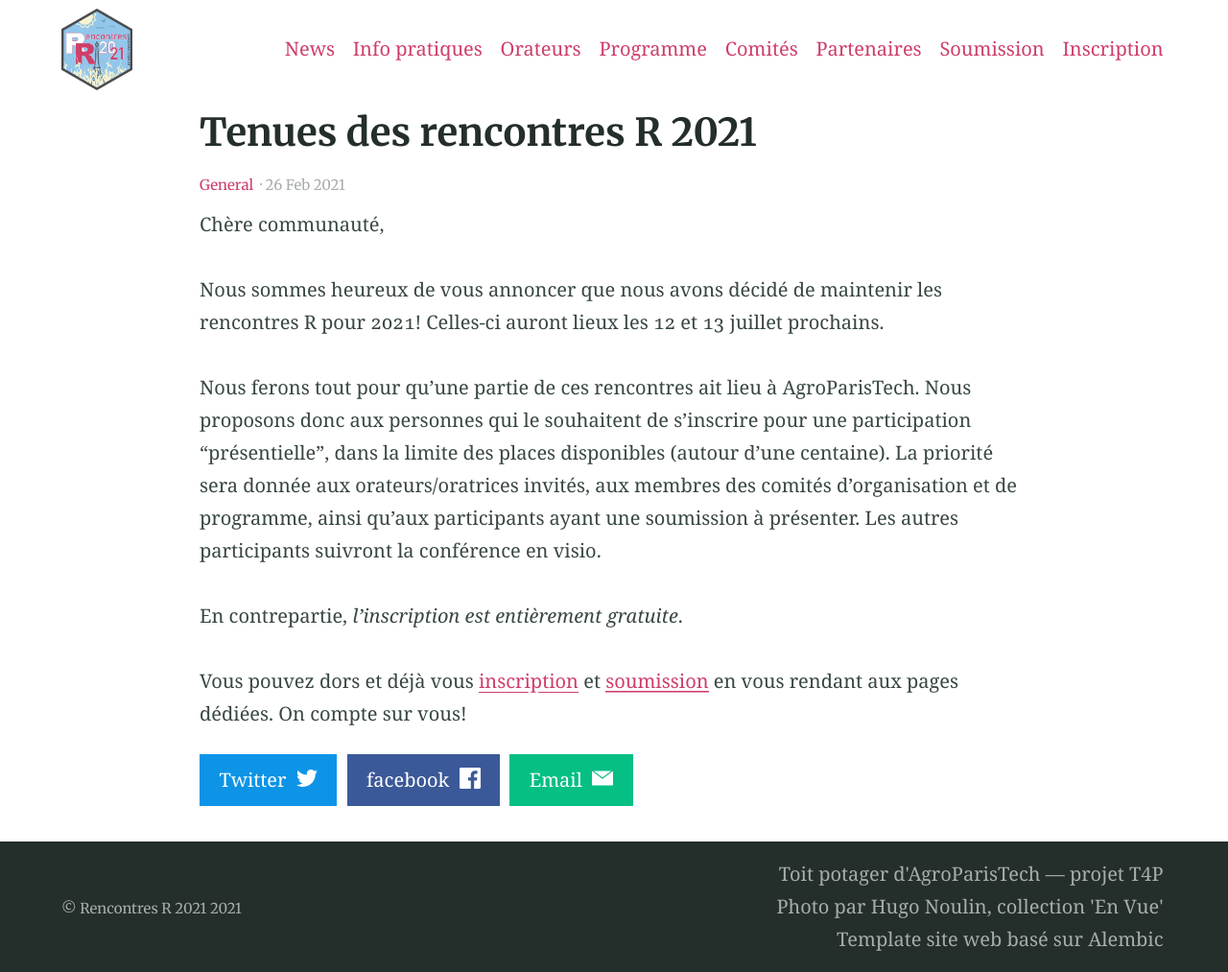
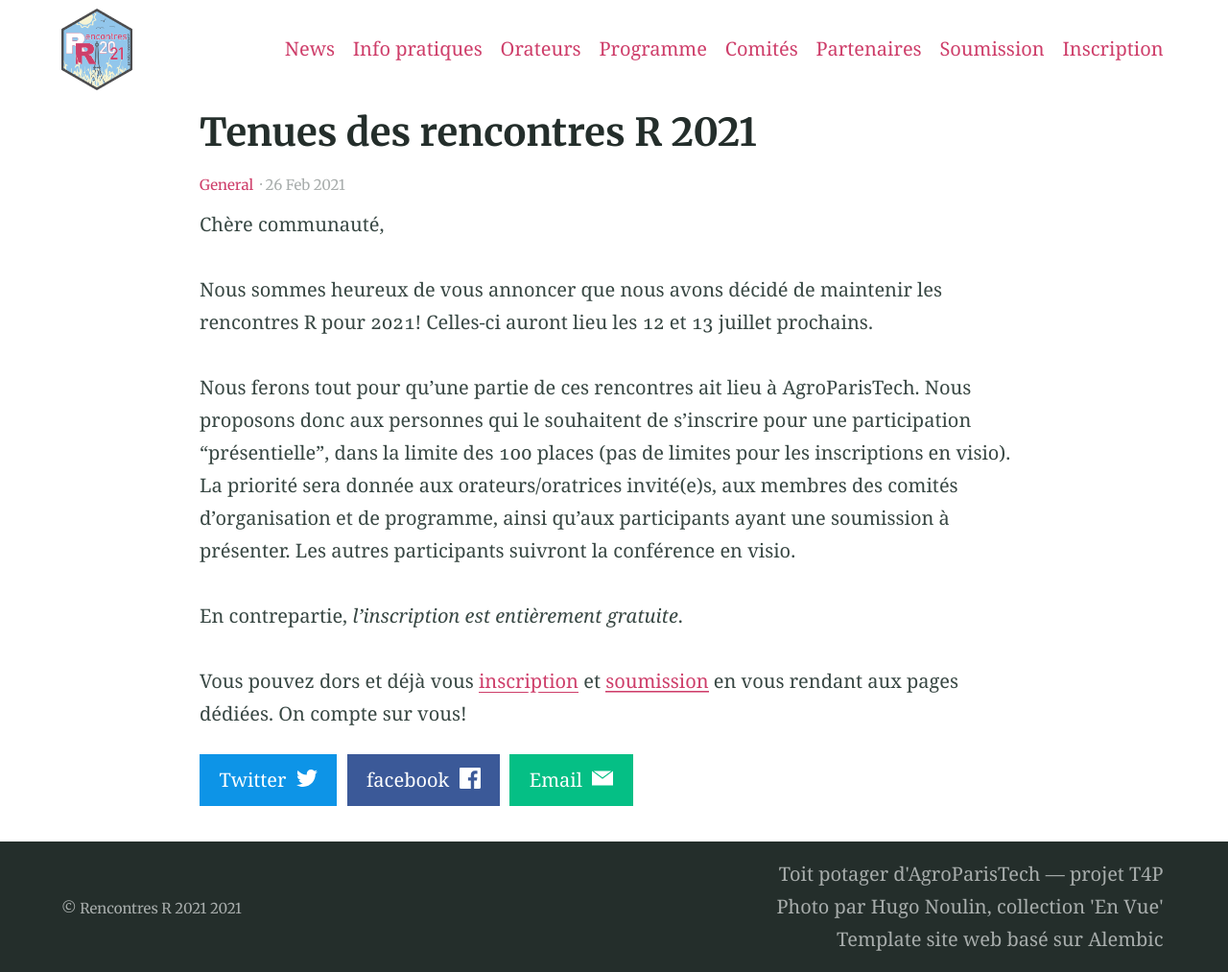
Before and after one commit to rencontres-r-2020/rencontres-r-2021.github.io, a Jekyll site: the page built from _posts/2021-02-26-reopening.md, in a window 1280 px wide. Shown: the whole page at 96% size. Built offline with Jekyll 4.4.1, drawn with Linux system fonts in a browser that asks for light colours; our own code applies the rules of GitHub Pages for plain Markdown files.

Commit message:
Update 2021-02-26-reopening.md

```diff
--- a/_posts/2021-02-26-reopening.md
+++ b/_posts/2021-02-26-reopening.md
@@ -7,14 +7,14 @@ categories:
 Chère communauté,
 
 Nous sommes heureux de vous annoncer que nous avons décidé de
-maintenir les rencontres R pour 2021! Celles-ci auront lieux les 12
+maintenir les rencontres R pour 2021! Celles-ci auront lieu les 12
 et 13 juillet prochains.
 
 Nous ferons tout pour qu'une partie de ces rencontres ait lieu à
 AgroParisTech. Nous proposons donc aux personnes qui le souhaitent de
-s'inscrire pour une participation "présentielle", dans la limite des
-places disponibles (autour d'une centaine). La priorité sera donnée
-aux orateurs/oratrices invités, aux membres des comités d'organisation
+s'inscrire pour une participation "présentielle", dans la limite des 100
+places (pas de limites pour les inscriptions en visio). La priorité sera donnée
+aux orateurs/oratrices invité(e)s, aux membres des comités d'organisation
 et de programme, ainsi qu'aux participants ayant une soumission à
 présenter. Les autres participants suivront la conférence en visio.
 
```
